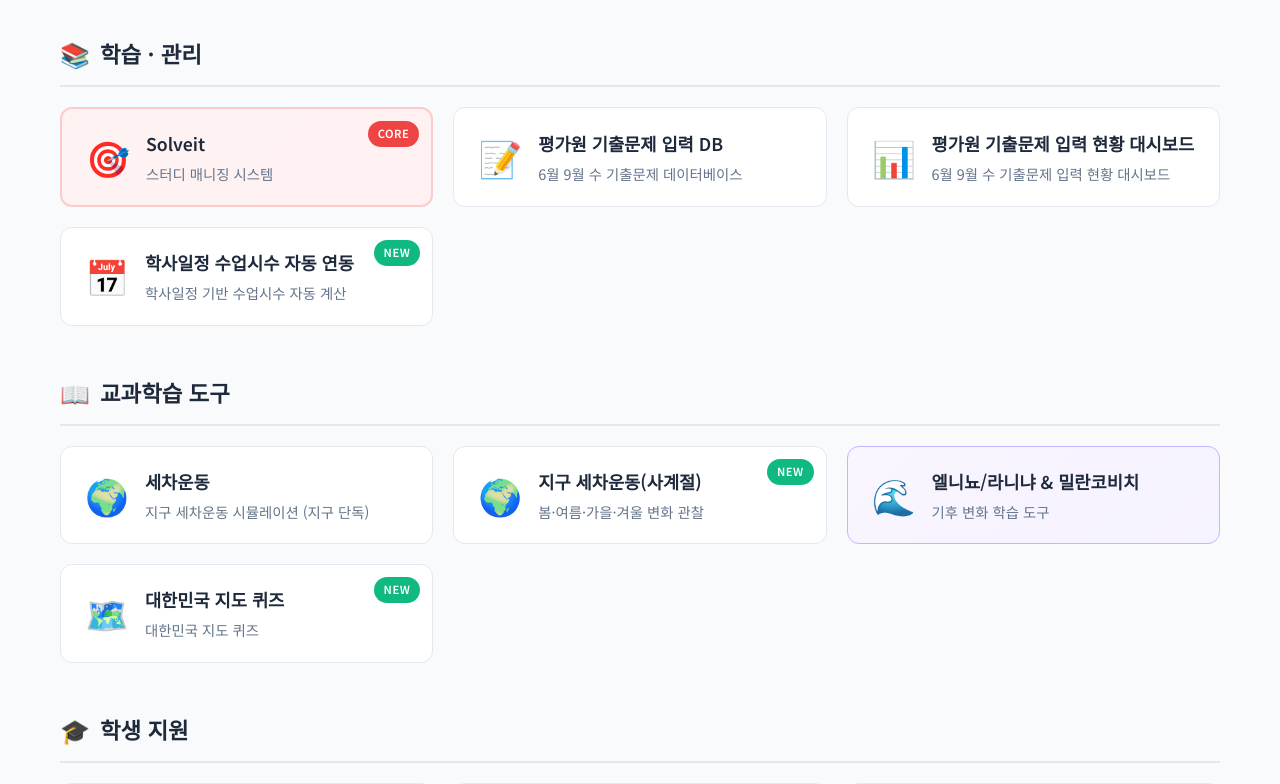
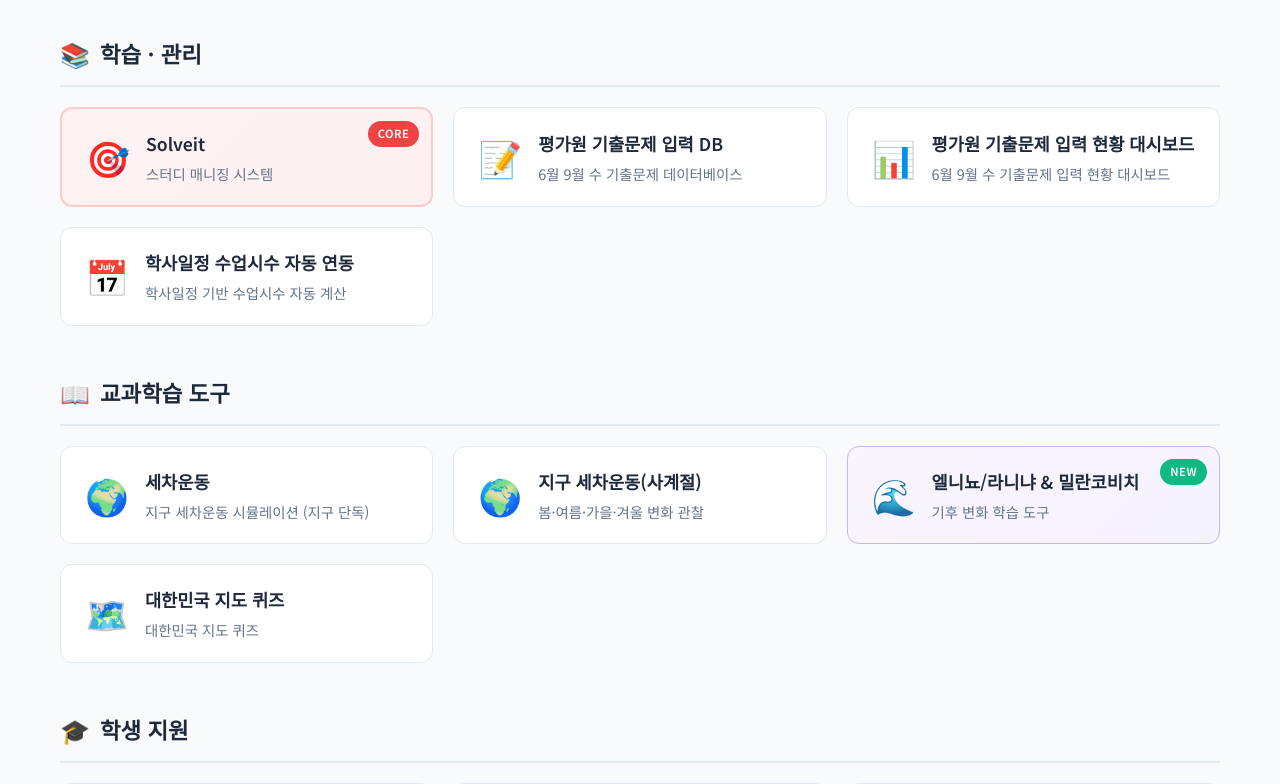
Before and after one commit to CHOISEONGYEOL/Teacher-support, a Python web app: template templates/index.html in a window 1280 px wide. Shown: the part 643-1427 px from the top of the page. Run offline with Jinja, Linux system fonts and the light colour scheme; the template is opened without the code that fills it, so the values that code supplies are empty.

Commit message:
Update index.html

```diff
--- a/templates/index.html
+++ b/templates/index.html
@@ -121,7 +121,7 @@
                             <h3>학사일정 수업시수 자동 연동</h3>
                             <p>학사일정 기반 수업시수 자동 계산</p>
                         </div>
-                        <div class="card-badge">NEW</div>
+
                     </a>
                 </div>
             </section>
@@ -154,7 +154,7 @@
     <h3>지구 세차운동(사계절)</h3>
     <p>봄·여름·가을·겨울 변화 관찰</p>
   </div>
-  <div class="card-badge">NEW</div>
+
 </a>
 
 <a href="/static/elnino-lanina/index.html" class="card card-internal">
@@ -163,6 +163,7 @@
         <h3>엘니뇨/라니냐 & 밀란코비치</h3>
         <p>기후 변화 학습 도구</p>
     </div>
+      <div class="card-badge">NEW</div>
 </a>
 
 
@@ -173,7 +174,7 @@
     <h3>대한민국 지도 퀴즈</h3>
     <p>대한민국 지도 퀴즈</p>
   </div>
-  <div class="card-badge">NEW</div>
+
 </a>
 
                 </div>
```
